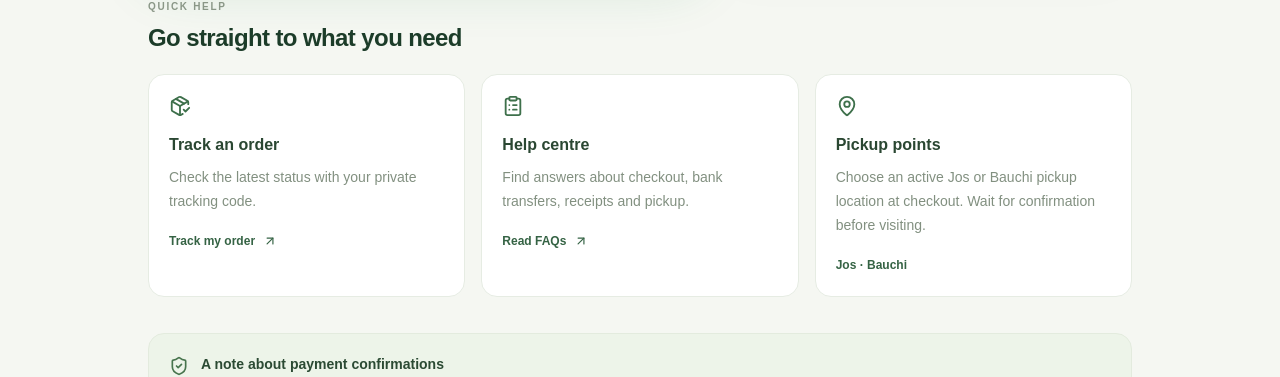
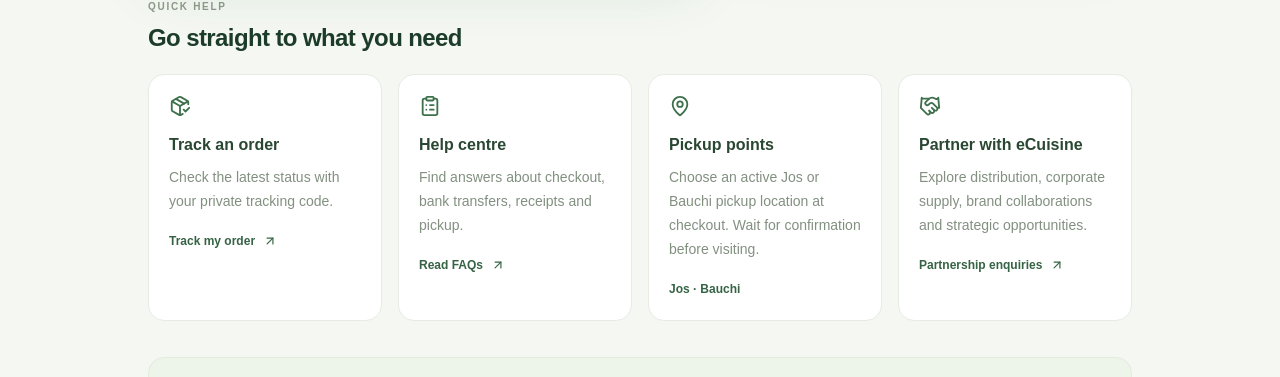
Before and after one commit to ecuisinefoods-collab/ecuisinefoods, a Next.js app: page /contact in a window 1280 px wide. Shown: the part 866-1243 px from the top of the page. Built offline with nearby package versions, Linux system fonts and the light colour scheme; no server answers; the database is empty.

Commit message:
Add a dedicated partnership pathway to the contact page

```diff
--- a/src/app/contact/page.tsx
+++ b/src/app/contact/page.tsx
@@ -1,5 +1,5 @@
 import Link from "next/link";
-import { ArrowUpRight, ClipboardList, Mail, MapPin, MessageCircle, PackageCheck, ShieldCheck } from "lucide-react";
+import { ArrowUpRight, ClipboardList, Handshake, Mail, MapPin, MessageCircle, PackageCheck, ShieldCheck } from "lucide-react";
 import { SiteHeader } from "@/components/site-header";
 
 const supportText = encodeURIComponent("Hello eCuisine, I need help. Please assist me.");
@@ -48,7 +48,7 @@ export default function ContactPage() {
         <div className="mt-9">
           <p className="text-[10px] font-black uppercase tracking-[.17em] text-[#8a9787]">Quick help</p>
           <h2 className="mt-2 text-2xl font-semibold tracking-tight text-[#1c3c29]">Go straight to what you need</h2>
-          <div className="mt-5 grid gap-4 sm:grid-cols-3">
+          <div className="mt-5 grid gap-4 sm:grid-cols-2 lg:grid-cols-4">
             <Link href="/track" className="group rounded-2xl border border-[#e6ece3] bg-white p-5 transition hover:-translate-y-1 hover:shadow-lg hover:shadow-[#1a3e27]/5">
               <PackageCheck size={22} className="text-[#3e704b]" />
               <h3 className="mt-4 font-bold text-[#2a4732]">Track an order</h3>
@@ -67,6 +67,12 @@ export default function ContactPage() {
               <p className="mt-2 text-sm leading-6 text-[#829080]">Choose an active Jos or Bauchi pickup location at checkout. Wait for confirmation before visiting.</p>
               <span className="mt-5 inline-flex text-xs font-bold text-[#356344]">Jos · Bauchi</span>
             </div>
+            <Link href="/partnerships" className="group rounded-2xl border border-[#e6ece3] bg-white p-5 transition hover:-translate-y-1 hover:shadow-lg hover:shadow-[#1a3e27]/5">
+              <Handshake size={22} className="text-[#3e704b]" />
+              <h3 className="mt-4 font-bold text-[#2a4732]">Partner with eCuisine</h3>
+              <p className="mt-2 text-sm leading-6 text-[#829080]">Explore distribution, corporate supply, brand collaborations and strategic opportunities.</p>
+              <span className="mt-5 inline-flex items-center gap-2 text-xs font-bold text-[#356344]">Partnership enquiries <ArrowUpRight size={14} className="transition group-hover:translate-x-1 group-hover:-translate-y-1"/></span>
+            </Link>
           </div>
         </div>
 
```
